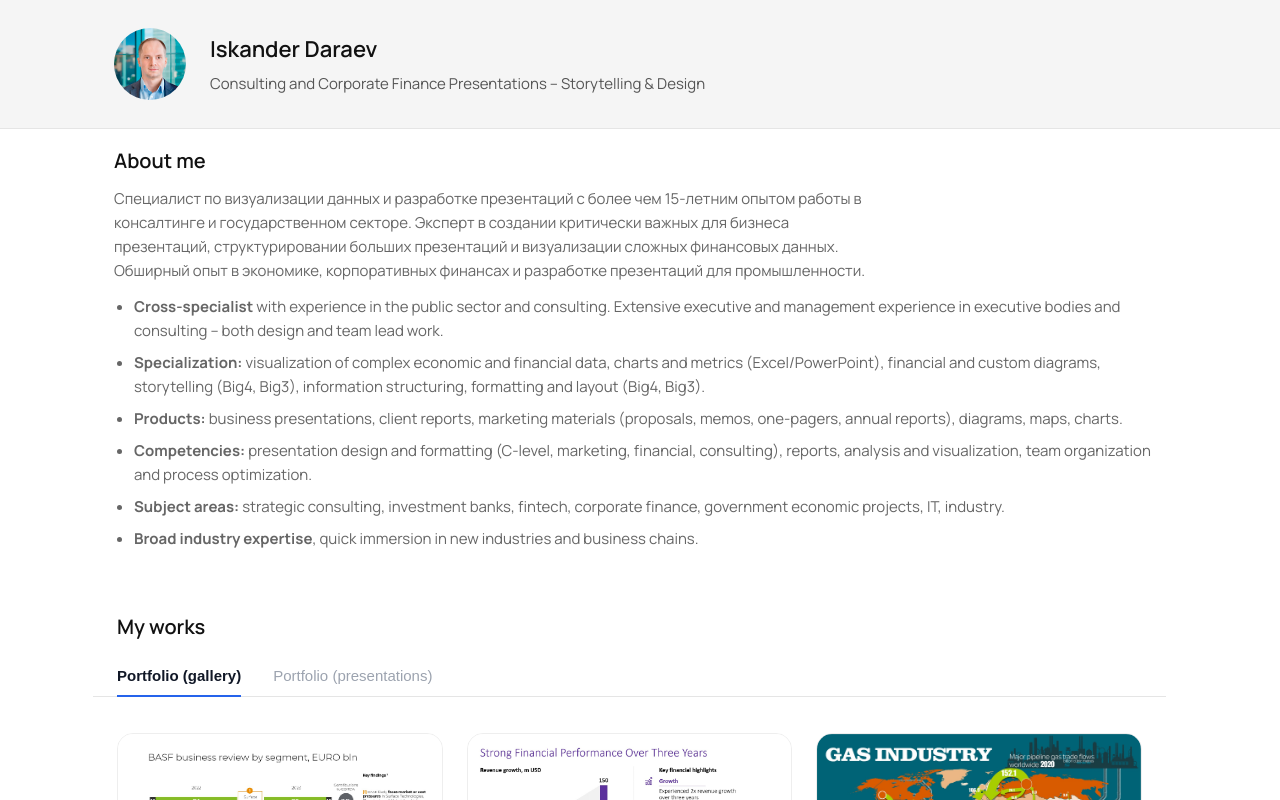
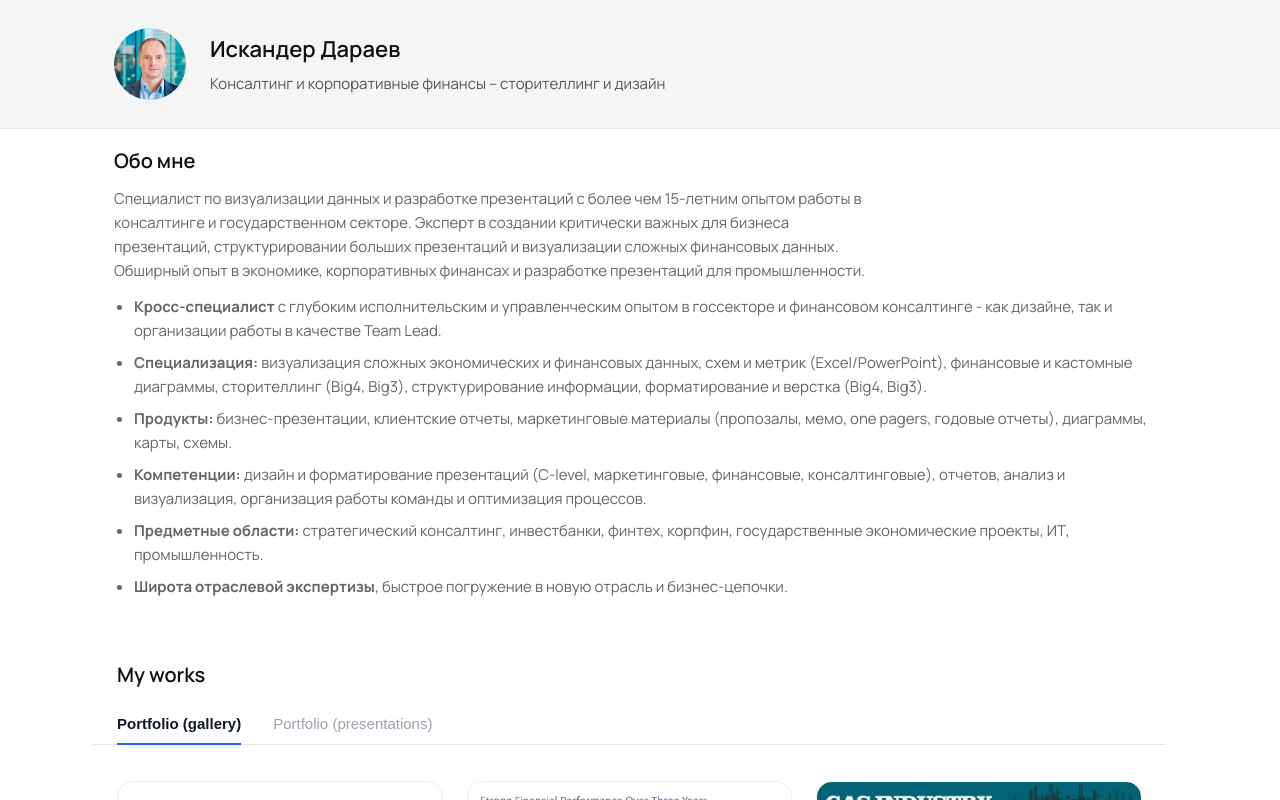
Before and after one commit to isk06/ruportfo, a Next.js app: page / in a window 1280 px wide. Shown: the top 800 px of the page. Built offline with nearby package versions, Linux system fonts and the light colour scheme.

Commit message:
about me

```diff
--- a/app/page.tsx
+++ b/app/page.tsx
@@ -49,9 +49,9 @@ export default function HomePage() {
 
     {/* Name & subtitle */}
     <div>
-      <h1 className="hero-title">Iskander Daraev</h1>
+      <h1 className="hero-title">Искандер Дараев</h1>
       <p className="hero-subtitle">
-        Consulting and Corporate Finance Presentations – Storytelling & Design
+        Консалтинг и корпоративные финансы – сторителлинг и дизайн
       </p>
     </div>
 
@@ -99,7 +99,7 @@ export default function HomePage() {
 
 
 <section className="section">
-  <h2>About me</h2>
+  <h2>Обо мне</h2>
 
   <p className="about">
     Специалист по визуализации данных и разработке презентаций с
@@ -111,32 +111,34 @@ export default function HomePage() {
 
   <ul className="about-list">
     <li>
-      <strong>Cross-specialist</strong> with experience in the public sector and consulting.
-      Extensive executive and management experience in executive bodies and
-      consulting – both design and team lead work.
+      <strong>Кросс-специалист</strong> с глубоким исполнительским и управленческим опытом
+      в госсекторе и финансовом консалтинге - как дизайне, так и организации работы
+      в качестве Team Lead.
     </li>
     <li>
-      <strong>Specialization:</strong> visualization of complex economic and financial data,
-      charts and metrics (Excel/PowerPoint), financial and custom diagrams,
-      storytelling (Big4, Big3), information structuring, formatting and layout
-      (Big4, Big3).
+      <strong>Специализация:</strong> визуализация сложных экономических
+      и финансовых данных, схем и метрик (Excel/PowerPoint),
+      финансовые и кастомные диаграммы, сторителлинг (Big4, Big3),
+      структурирование информации, форматирование и верстка (Big4, Big3).
     </li>
     <li>
-      <strong>Products:</strong> business presentations, client reports, marketing materials
-      (proposals, memos, one-pagers, annual reports), diagrams, maps, charts.
+      <strong>Продукты:</strong> бизнес-презентации, клиентские отчеты,
+      маркетинговые материалы (пропозалы, мемо, one pagers, годовые отчеты),
+      диаграммы, карты, схемы.
     </li>
     <li>
-      <strong>Competencies:</strong> presentation design and formatting (C-level, marketing,
-      financial, consulting), reports, analysis and visualization, team
-      organization and process optimization.
+      <strong>Компетенции:</strong> дизайн и форматирование презентаций
+      (C-level, маркетинговые, финансовые, консалтинговые),
+      отчетов, анализ и визуализация, организация работы команды
+      и оптимизация процессов.
     </li>
     <li>
-      <strong>Subject areas:</strong> strategic consulting, investment banks, fintech,
-      corporate finance, government economic projects, IT, industry.
+      <strong>Предметные области:</strong> стратегический консалтинг, инвестбанки,
+      финтех, корпфин, государственные экономические проекты, ИТ, промышленность.
     </li>
     <li>
-      <strong>Broad industry expertise</strong>, quick immersion in new industries and
-      business chains.
+      <strong>Широта отраслевой экспертизы</strong>, быстрое погружение в новую отрасль
+      и бизнес-цепочки.
     </li>
   </ul>
 </section>
```
